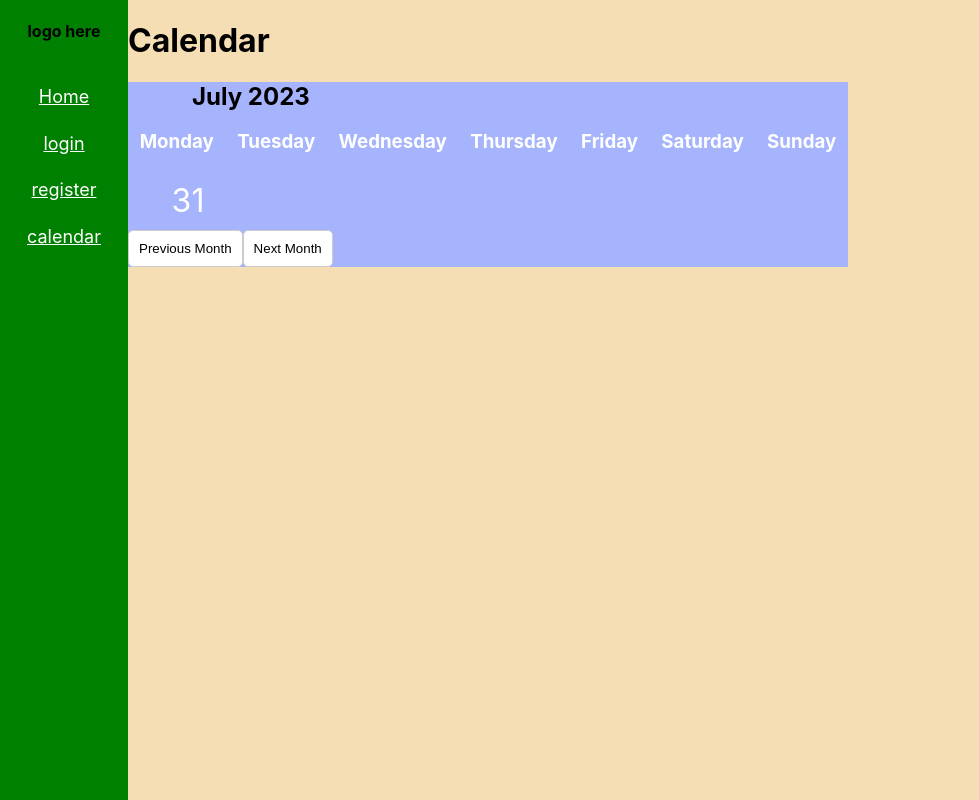
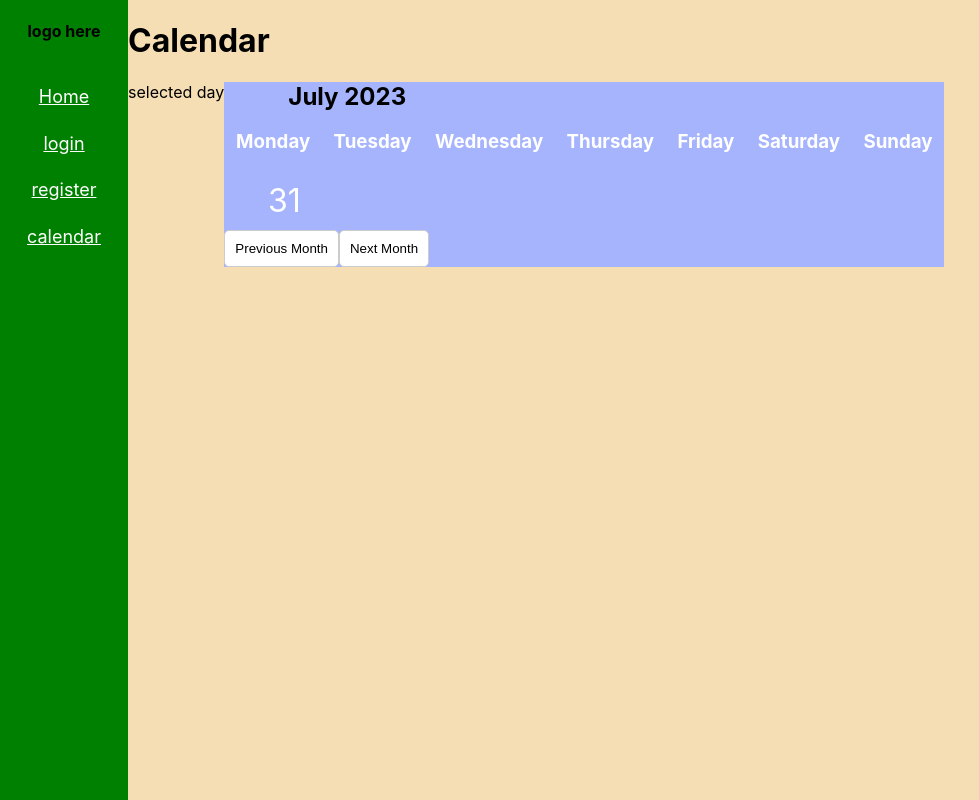
Before and after one commit to tobleroo/organizer-react, a React (Create React App) app: page /calendar in a window 1280 px wide. Shown: the whole page, without its empty margins (0-979 px from the left). Built offline with nearby package versions, Linux system fonts and the light colour scheme.

Commit message:
started on selected date box in calendar

```diff
--- /dev/null
+++ b/src/components/calendarComponents/SelectedDay.jsx
@@ -0,0 +1,16 @@
+import React from "react";
+
+function SelectedDay() {
+
+
+
+
+
+return (
+    <div>
+        selected day
+    </div>
+);
+
+}
+export default SelectedDay;
--- a/src/pages/calendar.jsx
+++ b/src/pages/calendar.jsx
@@ -1,6 +1,10 @@
 import React from "react";
 import {getCalendar} from "../Api/OrganizerCalendar";
 import CalendarBox from "../components/calendarComponents/calendarBox";
+import SelectedDay from "../components/calendarComponents/SelectedDay";
+
+//import css file
+import "../styles/Calendar.css";
 
 const getCalendarData = async () => {
     try {
@@ -22,14 +26,20 @@ const getCalendarData = async () => {
 
 function Calendar() {
     return (
-        <div>
+        <div className="calendar-page">
             <h1>Calendar</h1>
             <div className="error-box">
 
             </div>
 
+            <div className="all-calendar">
+                <div className="selected-date-calendar">
+                    <SelectedDay/>
+                </div>
+
                 <div className="calendar">
                     <CalendarBox/>
+                </div>
             </div>
             {/* <button type="button" onClick={getCalendarData}>try get data</button> */}
         </div>
--- /dev/null
+++ b/src/styles/Calendar.css
@@ -0,0 +1,11 @@
+
+
+.calendar-page{
+    display: flex;
+    flex-flow: column nowrap;
+}
+
+.all-calendar{
+    display: flex;
+    flex-flow: row nowrap;
+}
```
Lines whose indentation alone changed are shown as unchanged.
